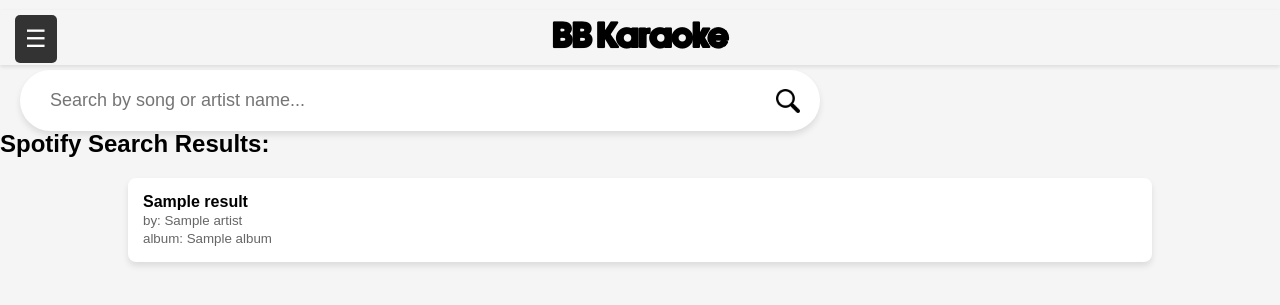
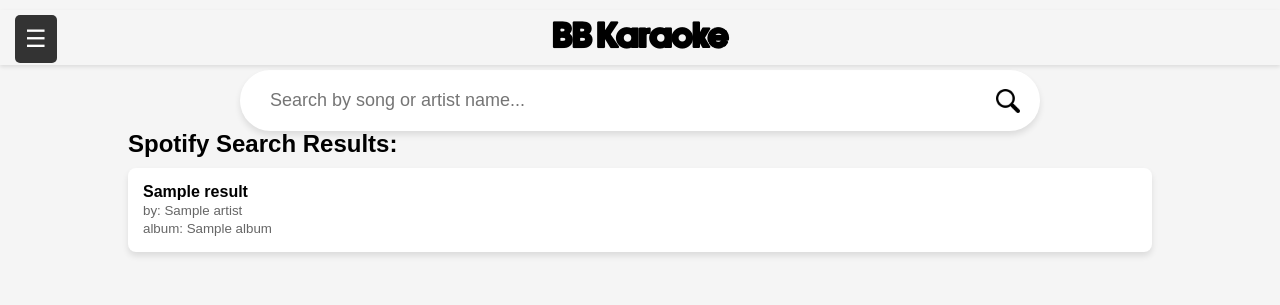
Before and after one commit to mhdkhadafi/bb_karaoke, a Flask app: template app/app/templates/index.html in a window 1280 px wide. Shown: the top 305 px of the page. Run offline with Flask 3, Linux system fonts and the light colour scheme; the template is opened without the code that fills it: most values are stand-ins (such as "Sample title", 1, 10 or a date in 2020); parts of the project's set-up code (start-up, migrations or seed data) failed here and were passed over.

Commit message:
more stylez

```diff
--- a/app/app/static/styles.css
+++ b/app/app/static/styles.css
@@ -152,9 +152,21 @@ body.center-content .logo {
 .search-section.fixed-top {
     position: fixed;
     top: 70px;
-    width: calc(100% - 40px);
-    margin: 0 20px;
+    width: 80%;
+    max-width: 800px;
+    left: 50%;
+    transform: translateX(-50%);
     z-index: 99;
+    margin: 0 auto; /* Center the search bar */
+}
+
+/* Headings for Results */
+.results-container h2,
+.spotify-results-container h2 {
+    width: 80%;
+    max-width: 1200px;
+    margin: 20px auto 10px auto;
+    font-size: 24px;
 }
 
 /* Content starts below the fixed header */
--- a/app/app/templates/queue.html
+++ b/app/app/templates/queue.html
@@ -30,7 +30,9 @@
             <div class="results-list">
                 {% for song in songs_in_queue %}
                     <div class="result-item">
-                        <button type="submit" class="remove-button" onclick="removeFromQueue({{ song.id }})">×</button>
+                        <form method="POST" action="{{ url_for('main.remove_from_queue', song_id=song.id) }}">
+                            <button type="submit" class="remove-button">×</button>
+                        </form>
                         <strong>{{ song.name }}</strong><br>
                         <span class="artist">by: {{ song.artist }}</span><br>
                         <span class="album">album: {{ song.album }}</span><br>
--- a/app/app/templates/song_list.html
+++ b/app/app/templates/song_list.html
@@ -27,8 +27,8 @@
     <div class="song-list-container">
         <!-- Toggle between 'By Song' and 'By Artist' -->
         <div class="toggle-buttons">
-            <a href="{{ url_for('main.song_list', view='song', letter='A') }}" class="toggle-button {{ 'active' if view_type == 'song' else '' }}">By Song</a>
-            <a href="{{ url_for('main.song_list', view='artist', letter='A') }}" class="toggle-button {{ 'active' if view_type == 'artist' else '' }}">By Artist</a>
+            <a href="{{ url_for('main.song_list', view='song', letter=letter) }}" class="toggle-button {{ 'active' if view_type == 'song' else '' }}">By Song</a>
+            <a href="{{ url_for('main.song_list', view='artist', letter=letter) }}" class="toggle-button {{ 'active' if view_type == 'artist' else '' }}">By Artist</a>
         </div>
 
         <!-- Letters Navigation -->
```
